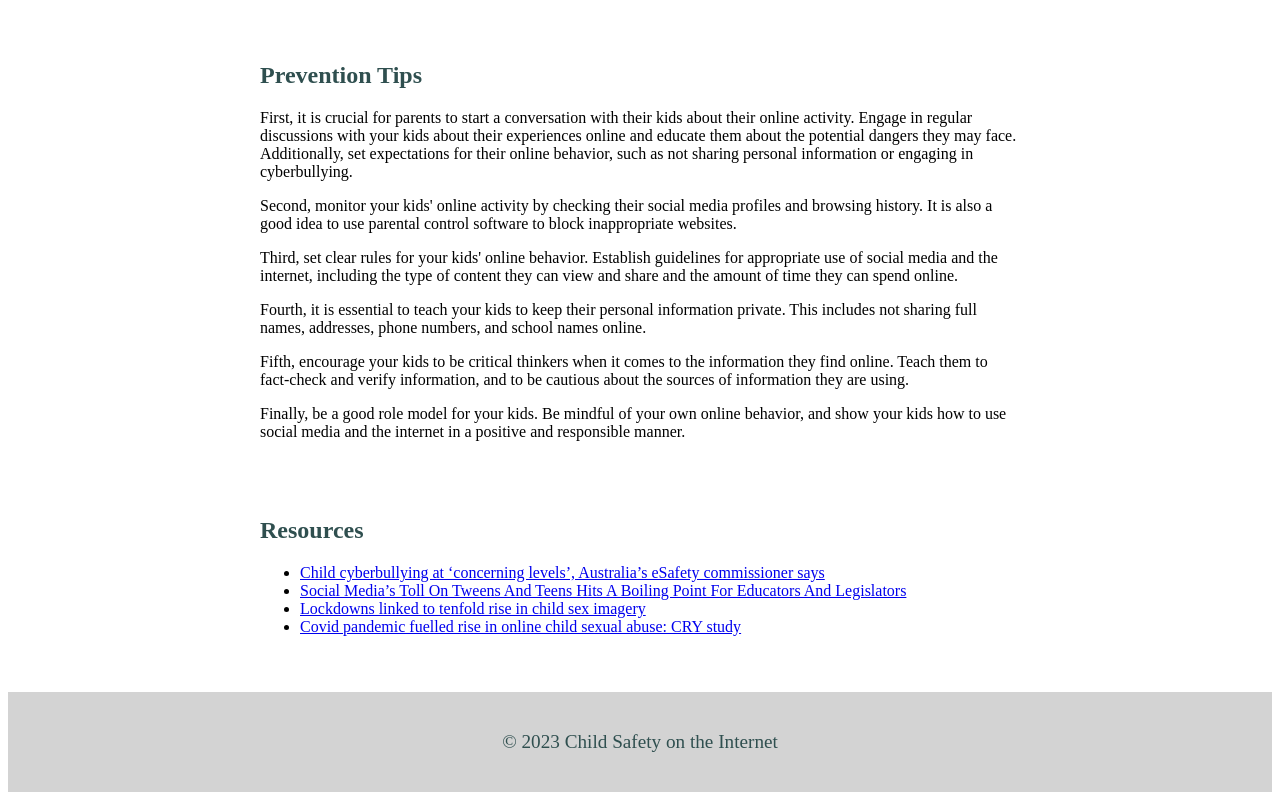
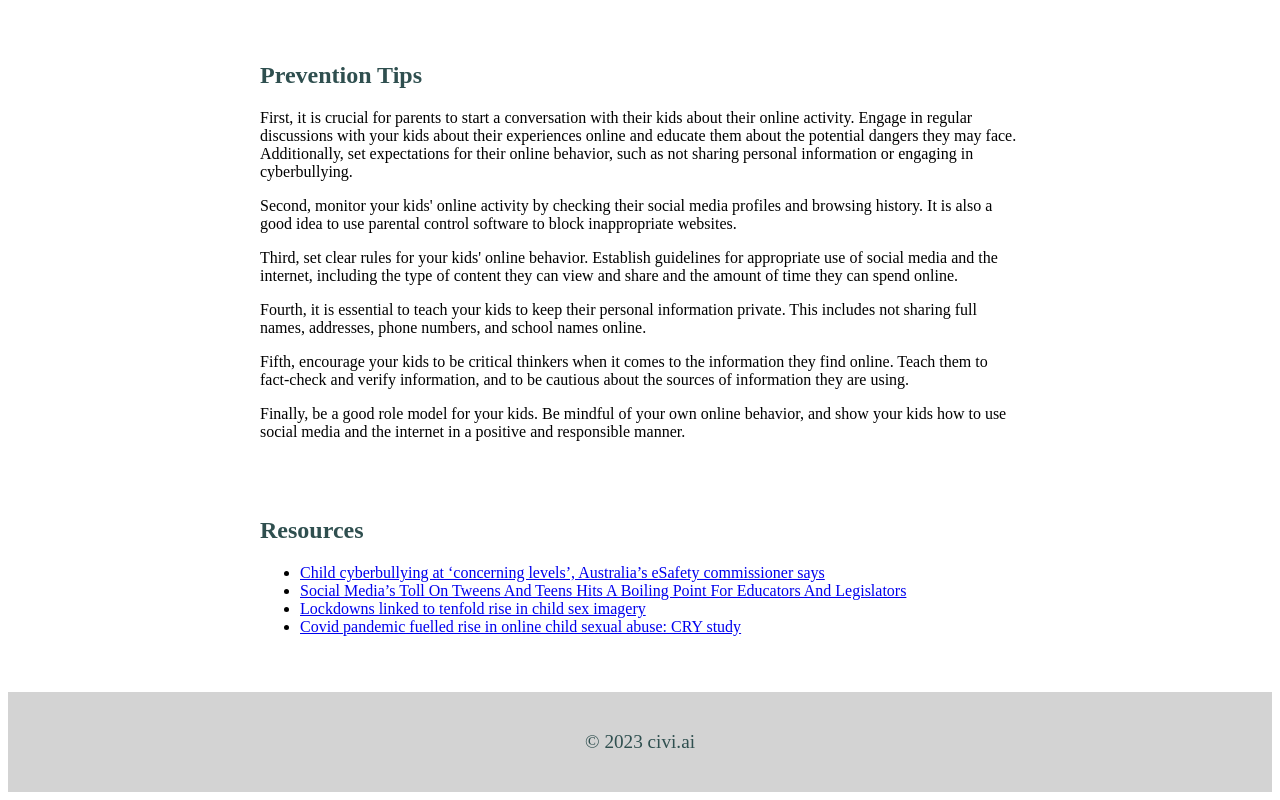
Before and after one commit to civiai/civiai.github.io, a plain HTML site: page index.html in a window 1280 px wide. Shown: the part 1176-1976 px from the top of the page. Drawn offline with Linux system fonts and the light colour scheme.

Commit message:
Update index.html

```diff
--- a/index.html
+++ b/index.html
@@ -3,7 +3,7 @@
   <head>
     <meta charset="UTF-8">
     <link rel="stylesheet" type="text/css" href="style.css">
-    <title>Child Safety on the Internet</title>
+    <title>Is your child safe on the internet?</title>
   </head>
   <body>
     <header>
@@ -91,7 +91,7 @@
     </main>
 
     <footer>
-      <p>&copy; 2023 Child Safety on the Internet</p>
+      <p>&copy; 2023 civi.ai </p>
     </footer>
   </body>
 </html>
```
